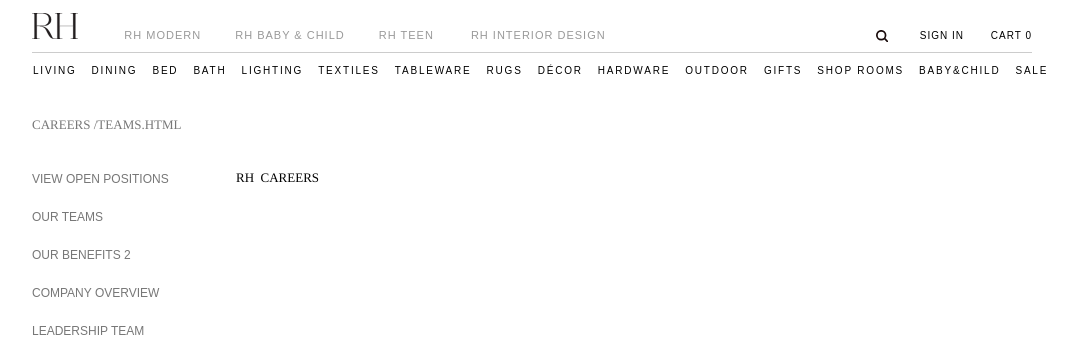
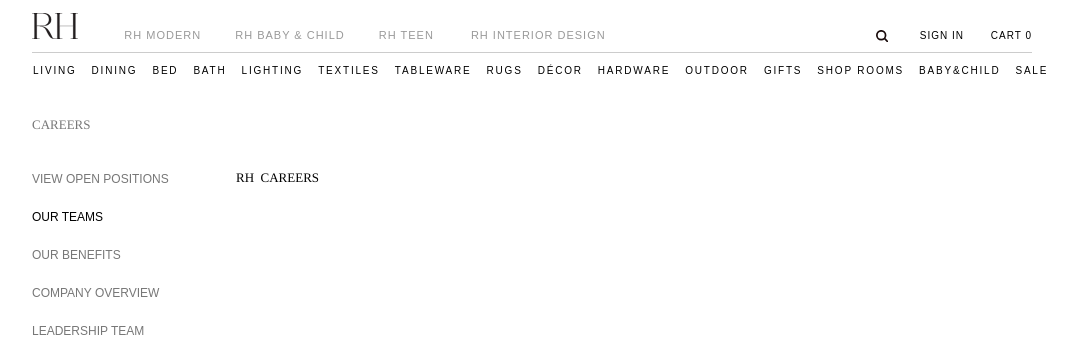
Before and after one commit to rh-stuff/Careers, a Jekyll site: the page built from Teams.html, in a window 1280 px wide and 900 px high. Shown: the top 348 px of the window, without its empty margins (108-1185 px from the left). Built offline with Jekyll 4.4.1, drawn with Linux system fonts in a browser that asks for light colours.

Commit message:
Update subnav.html

```diff
--- a/_includes/subnav.html
+++ b/_includes/subnav.html
@@ -1,18 +1,18 @@
 <div class="sidebar">
-    <h3 class="sidebar__header"><a href="http://www.restorationhardware.com/company-info/index.jsp" class="sidebar__header__link">CAREERS {{page.url}}</a></h3>
+    <h3 class="sidebar__header"><a href="http://www.restorationhardware.com/company-info/index.jsp" class="sidebar__header__link">CAREERS</a></h3>
     <ul class="sidebar__links">
         <li><a href="http://www.restorationhardware.com/company-info/about-us.jsp" class="">VIEW OPEN POSITIONS</a></li>
 
-        {% if page.url == "/Careers/Teams.html" %}
+        {% if page.url == "/Teams.html" %}
             <li><a href="/Careers/Teams.html" class="activated">OUR TEAMS</a></li>
         {% else %}
             <li><a href="/Careers/Teams.html">OUR TEAMS</a></li>
         {% endif %}
 
-        {% if page.url == "/Careers/Benefits.html" %}
+        {% if page.url == "/Benefits.html" %}
             <li><a href="/Careers/Benefits.html" class="activated">OUR BENEFITS</a></li>
         {% else %}
-            <li><a href="/Careers/Benefits.html">OUR BENEFITS 2</a></li>
+            <li><a href="/Careers/Benefits.html">OUR BENEFITS</a></li>
         {% endif %}
 
         <li><a href="http://www.restorationhardware.com/company-info/about-us.jsp" class="">Company Overview</a></li>
```
